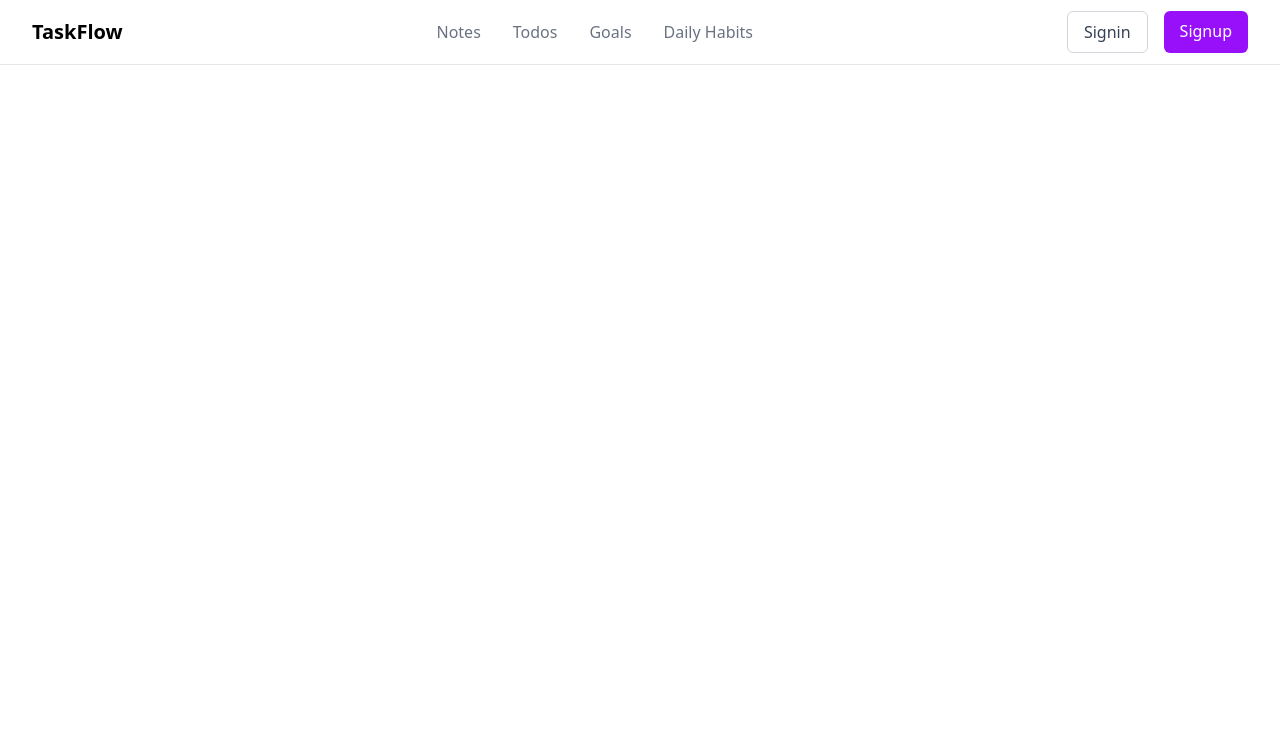
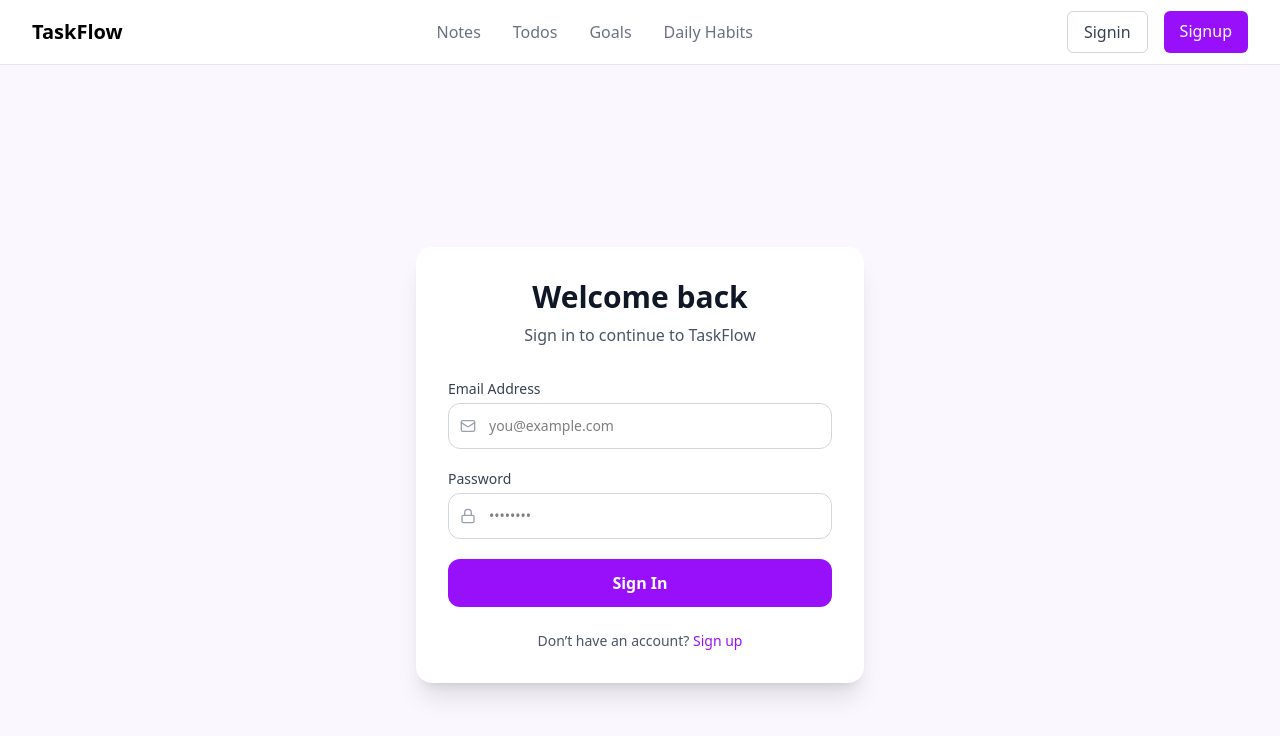
Before and after one commit to user2982024/Tracker_App, a React (Vite) app in the folder Frontend/: page /signin in a window 1280 px wide. Shown: the top 736 px of the page. Built offline with nearby package versions, Linux system fonts and the light colour scheme.

Commit message:
Signin implemented!

```diff
--- a/Frontend/src/App.jsx
+++ b/Frontend/src/App.jsx
@@ -2,6 +2,7 @@ import { Routes, Route } from 'react-router-dom';
 import Navbar from './components/Navbar';
 import LandingPage  from './components/LandingPage';
 import Signup from './components/SignUp';
+import Signin from './components/SignIn';
 
 const App = () => {
   return (
@@ -11,6 +12,7 @@ const App = () => {
       <Routes>
         <Route path="/" element={<LandingPage />}/>
         <Route path="/signup" element={<Signup />}/>
+        <Route path="/signin" element={<Signin />}/>
       </Routes>
     </div>
   )
--- a/Frontend/src/components/SignIn.jsx
+++ b/Frontend/src/components/SignIn.jsx
@@ -1,23 +1,67 @@
+import { useState } from "react";
 import { LuMail, LuLock } from "react-icons/lu";
+import toast, { Toaster } from "react-hot-toast";
 
 const Signin = () => {
+  const [email, setEmail] = useState("");
+  const [password, setPassword] = useState("");
+  const [loading, setLoading] = useState(false);
+
+  const handleSignin = async (e) => {
+    e.preventDefault();
+    setLoading(true);
+
+    const signinData = {
+      email,
+      password,
+    };
+
+    try {
+      const response = await fetch("http://localhost:5000/api/auth/signin", {
+        method: "POST",
+        headers: {
+          "Content-Type": "application/json",
+        },
+        body: JSON.stringify(signinData),
+      });
+
+      const data = await response.json();
+
+      if (!response.ok) {
+        toast.error(data.message || "Invalid credentials");
+        setLoading(false);
+        return;
+      }
+
+      // Save token
+      localStorage.setItem("token", data.token);
+      localStorage.setItem("user", JSON.stringify(data.user));
+
+      toast.success("Signin successful! 🎉");
+
+      setTimeout(() => {
+        window.location.href = "/";
+      }, 2000);
+    } catch (error) {
+      toast.error("Something went wrong. Try again.");
+      console.error("Signin error", error);
+    } finally {
+      setLoading(false);
+    }
+  };
+
   return (
     <section className="flex min-h-screen items-center justify-center bg-[#faf7ff] px-4">
+      <Toaster position="top-right" />
       <div className="w-full max-w-md rounded-2xl bg-white p-8 shadow-xl">
-
         {/* Header */}
         <div className="text-center">
-          <h2 className="text-3xl font-bold text-gray-900">
-            Welcome back
-          </h2>
-          <p className="mt-2 text-gray-600">
-            Sign in to continue to TaskFlow
-          </p>
+          <h2 className="text-3xl font-bold text-gray-900">Welcome back</h2>
+          <p className="mt-2 text-gray-600">Sign in to continue to TaskFlow</p>
         </div>
 
         {/* Form */}
-        <form className="mt-8 space-y-5">
-
+        <form onSubmit={handleSignin} className="mt-8 space-y-5">
           {/* Email */}
           <div>
             <label className="mb-1 block text-sm font-medium text-gray-700">
@@ -27,6 +71,8 @@ const Signin = () => {
               <LuMail className="absolute left-3 top-1/2 -translate-y-1/2 text-gray-400" />
               <input
                 type="email"
+                value={email}
+                onChange={(e) => setEmail(e.target.value)}
                 placeholder="you@example.com"
                 className="w-full rounded-xl border border-gray-300 py-3 pl-10 pr-4 text-sm focus:border-purple-500 focus:outline-none focus:ring-2 focus:ring-purple-500/20"
               />
@@ -42,25 +88,26 @@ const Signin = () => {
               <LuLock className="absolute left-3 top-1/2 -translate-y-1/2 text-gray-400" />
               <input
                 type="password"
+                value={password}
+                onChange={(e) => setPassword(e.target.value)}
                 placeholder="••••••••"
                 className="w-full rounded-xl border border-gray-300 py-3 pl-10 pr-4 text-sm focus:border-purple-500 focus:outline-none focus:ring-2 focus:ring-purple-500/20"
               />
             </div>
           </div>
 
-          {/* Forgot password */}
-          <div className="flex items-center justify-end text-sm">
-            <span className="cursor-pointer text-purple-600 hover:underline">
-              Forgot password?
-            </span>
-          </div>
-
           {/* Submit */}
           <button
             type="submit"
-            className="w-full rounded-xl bg-purple-600 py-3 font-semibold text-white transition hover:bg-purple-700 hover:scale-[1.02]"
+            disabled={loading}
+            className={`w-full rounded-xl py-3 font-semibold text-white transition
+              ${
+                loading
+                  ? "bg-purple-400 cursor-not-allowed"
+                  : "bg-purple-600 hover:bg-purple-700 hover:scale-[1.02]"
+              }`}
           >
-            Sign In
+            {loading ? "Signing in..." : "Sign In"}
           </button>
         </form>
 
```
